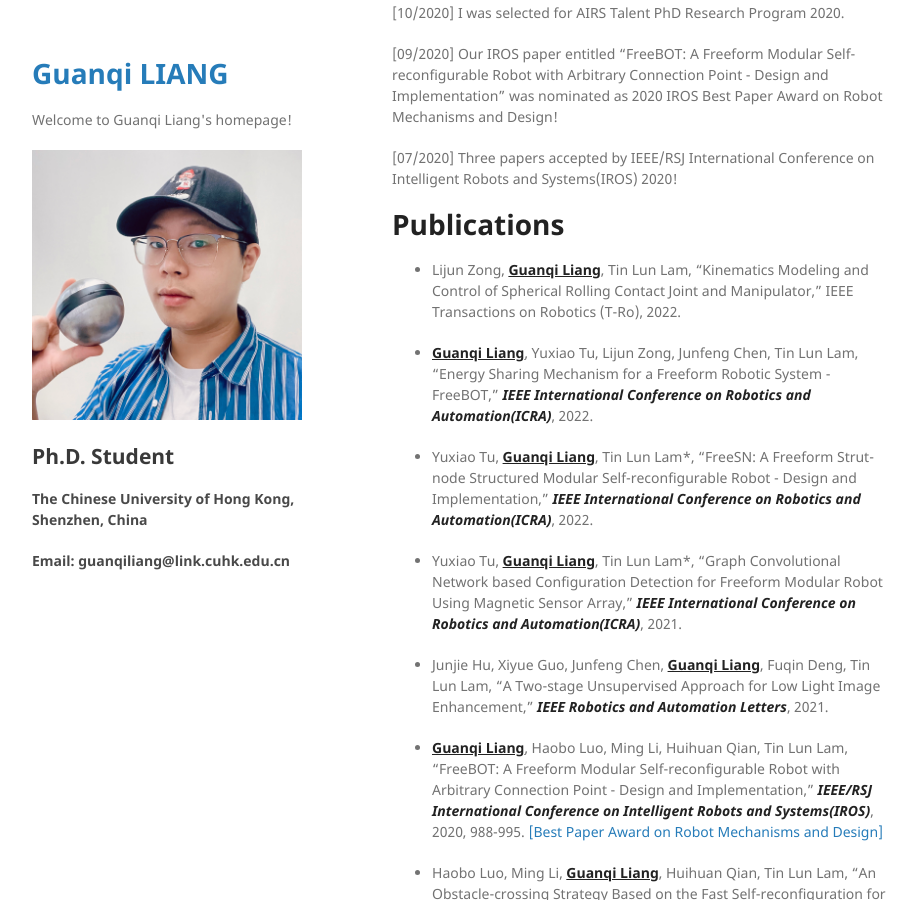
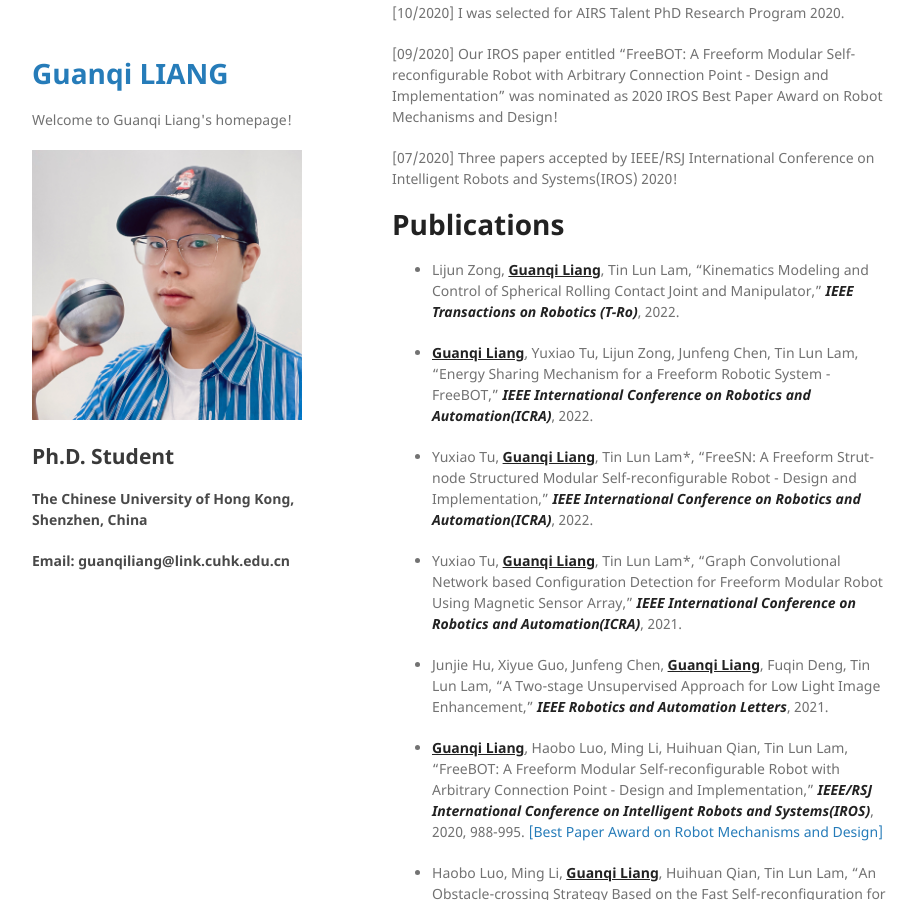
Before and after one commit to guanqiliang/guanqiliang.github.com, a Jekyll site: the page built from index.md, in a window 1280 px wide and 900 px high, scrolled down 757 px. Shown: the whole window, without its empty margins (178-1095 px from the left). Built offline with Jekyll 4.4.1, drawn with Linux system fonts in a browser that asks for light colours; our own code applies the rules of GitHub Pages for plain Markdown files.

```diff
--- a/index.md
+++ b/index.md
@@ -31,7 +31,7 @@ Hello, I am a 3rd year Ph.D student in Robotics and AI Lab, supervised by [Prof.
 
 # Publications
 
-* Lijun Zong, <strong><u>Guanqi Liang</u></strong>, Tin Lun Lam, "Kinematics Modeling and Control of Spherical Rolling Contact Joint and Manipulator," IEEE Transactions on Robotics (T-Ro), 2022.
+* Lijun Zong, <strong><u>Guanqi Liang</u></strong>, Tin Lun Lam, "Kinematics Modeling and Control of Spherical Rolling Contact Joint and Manipulator," <strong><i>IEEE Transactions on Robotics (T-Ro)</i></strong>, 2022.
 
 * <strong><u>Guanqi Liang</u></strong>, Yuxiao Tu, Lijun Zong, Junfeng Chen, Tin Lun Lam, "Energy Sharing Mechanism for a Freeform Robotic System - FreeBOT," <strong><i>IEEE International Conference on Robotics and Automation(ICRA)</i></strong>, 2022.
 
```
